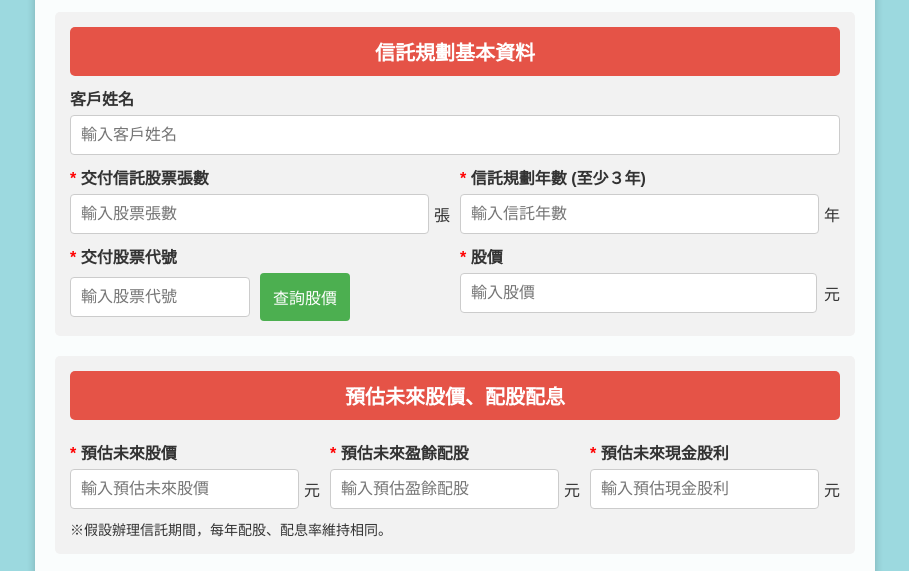
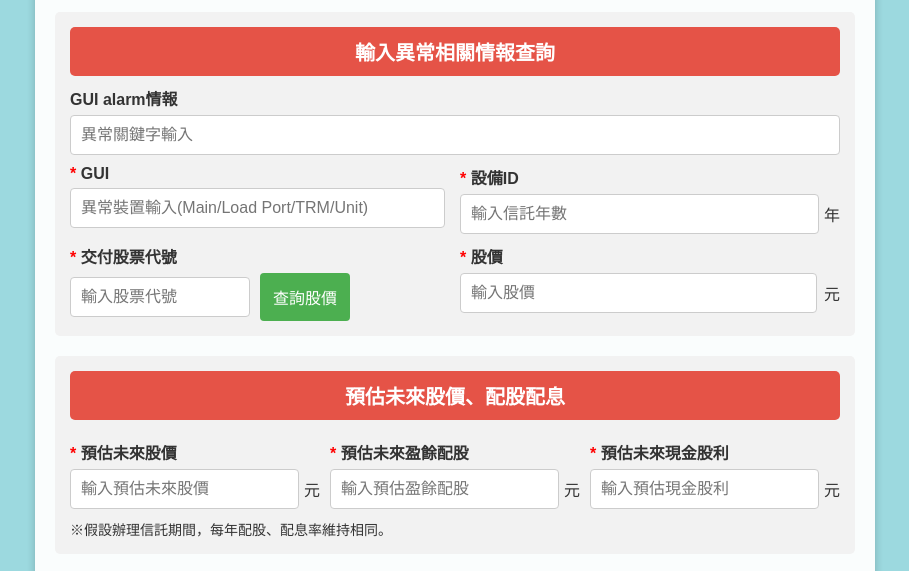
Before and after one commit to Qwata-wang/qwata0617, a plain HTML site: page index.html in a window 1280 px wide. Shown: the part 173-744 px from the top of the page, without its empty margins (185-1094 px from the left). Drawn offline with Linux system fonts and the light colour scheme.

Commit message:
Update index.html

```diff
--- a/index.html
+++ b/index.html
@@ -147,23 +147,23 @@
         <p style="color: #000000; background-color: #F7ECDF; padding: 10px; font-size: 15px; border-radius: 5px; border-left: 5px solid #E4232C;">
             ※ 本系統主要為異常發生時過往處理經驗僅供參考使用，實際情況決定。
         </p>
-        <!-- 信託規劃基本資料 -->
+        <!-- Shibaura 異常處理資料查詢 -->
         <div class="section">
-            <div class="section-title">信託規劃基本資料</div>
+            <div class="section-title">輸入異常相關情報查詢</div>
             <form id="trustForm">
-                <label for="clientName">客戶姓名</label>
-                <input type="text" id="clientName" name="clientName" placeholder="輸入客戶姓名" required>
+                <label for="clientName">GUI alarm情報</label>
+                <input type="text" id="clientName" name="clientName" placeholder="異常關鍵字輸入" required>
 
                 <div class="input-group">
                     <div style="flex: 1;">
-                        <label for="trustShares"><span style="color: red;">*</span> 交付信託股票張數</label>
+                        <label for="trustShares"><span style="color: red;">*</span> GUI</label>
                         <div class="input-unit-wrapper">
-                            <input type="number" id="trustShares" name="trustShares" placeholder="輸入股票張數" required>
-                            <span class="unit">張</span>
+                            <input type="number" id="trustShares" name="trustShares" placeholder="異常裝置輸入(Main/Load Port/TRM/Unit)" required>
+                            <span class="unit"></span>
                         </div>
                     </div>
                     <div style="flex: 1;">
-                        <label for="trustYears"><span style="color: red;">*</span> 信託規劃年數 (至少３年)</label>
+                        <label for="trustYears"><span style="color: red;">*</span> 設備ID</label>
                         <div class="input-unit-wrapper">
                             <input type="number" id="trustYears" name="trustYears" placeholder="輸入信託年數" required>
                             <span class="unit">年</span>
```
